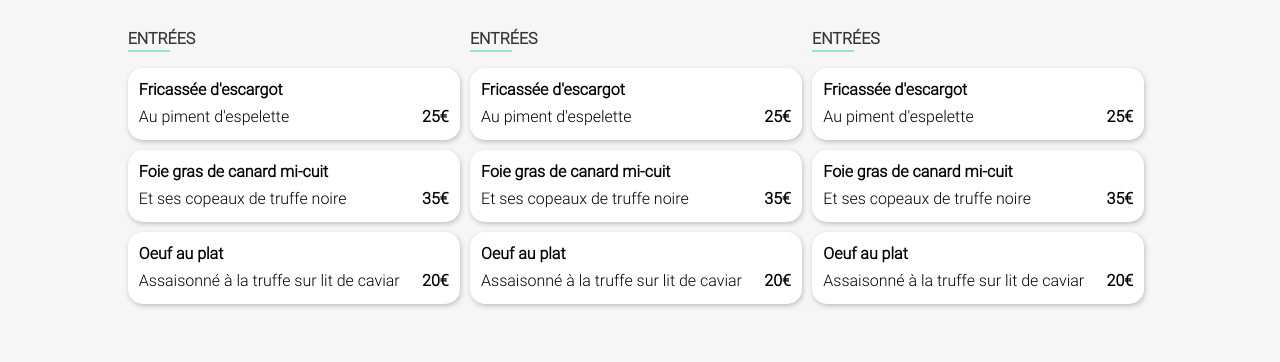
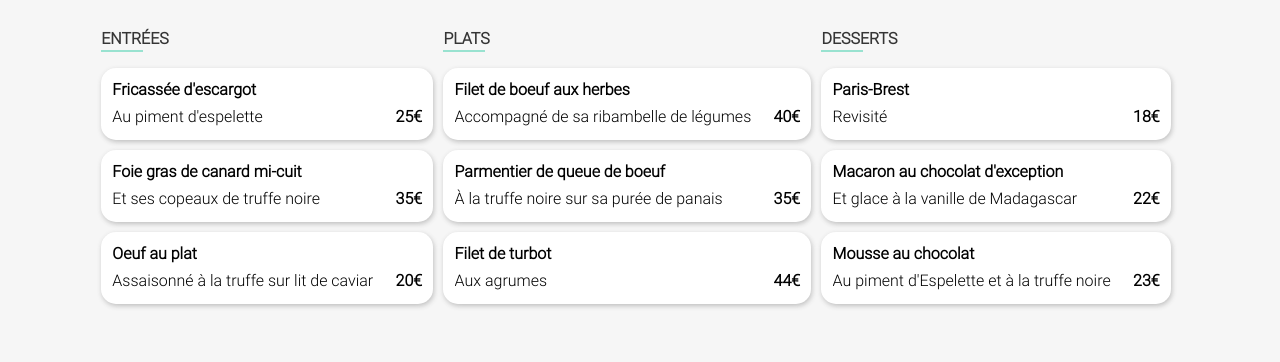
Before and after one commit to thomasbnt/DW_P3_Ohmyfood_OC, a website: page la-palette-du-gout.html in a window 1280 px wide. Shown: the part 417-779 px from the top of the page. Drawn offline with Linux system fonts and the light colour scheme.

```diff
--- a/la-palette-du-gout.html
+++ b/la-palette-du-gout.html
@@ -35,6 +35,11 @@
       </div>
       <a class="navbar__title" href="./">Ohmyfood</a>
     </nav>
+    <div class="loading">
+      <div class="loading_content">
+        <div class="loading_spinner"></div>
+      </div>
+    </div>
     <div class="content">
       <a class="hero_restaurant__header" href="./">
         <img
@@ -90,36 +95,36 @@
           </section>
 
           <section class="restaurant__section">
-            <h2>Entrées</h2>
+            <h2>Plats</h2>
             <hr />
 
             <div class="restaurant__card_group">
-              <div class="restaurant__card anim_show-1">
+              <div class="restaurant__card anim_show-4">
                 <section class="restaurant__card_info">
-                  <h3>Fricassée d'escargot</h3>
-                  <p>Au piment d'espelette</p>
+                  <h3>Filet de boeuf aux herbes</h3>
+                  <p>Accompagné de sa ribambelle de légumes</p>
                 </section>
-                <p class="restaurant__card_price">25€</p>
+                <p class="restaurant__card_price">40€</p>
                 <div class="restaurant__card_check">
                   <div class="rounded"><i class="fa fa-check"></i></div>
                 </div>
               </div>
-              <div class="restaurant__card anim_show-2">
+              <div class="restaurant__card anim_show-5">
                 <section class="restaurant__card_info">
-                  <h3>Foie gras de canard mi-cuit</h3>
-                  <p>Et ses copeaux de truffe noire</p>
+                  <h3>Parmentier de queue de boeuf</h3>
+                  <p>À la truffe noire sur sa purée de panais</p>
                 </section>
                 <p class="restaurant__card_price">35€</p>
                 <div class="restaurant__card_check">
                   <div class="rounded"><i class="fa fa-check"></i></div>
                 </div>
               </div>
-              <div class="restaurant__card anim_show-3">
+              <div class="restaurant__card anim_show-6">
                 <section class="restaurant__card_info">
-                  <h3>Oeuf au plat</h3>
-                  <p>Assaisonné à la truffe sur lit de caviar</p>
+                  <h3>Filet de turbot</h3>
+                  <p>Aux agrumes</p>
                 </section>
-                <p class="restaurant__card_price">20€</p>
+                <p class="restaurant__card_price">44€</p>
                 <div class="restaurant__card_check">
                   <div class="rounded"><i class="fa fa-check"></i></div>
                 </div>
@@ -127,36 +132,36 @@
             </div>
           </section>
           <section class="restaurant__section">
-            <h2>Entrées</h2>
+            <h2>Desserts</h2>
             <hr />
 
             <div class="restaurant__card_group">
-              <div class="restaurant__card anim_show-1">
+              <div class="restaurant__card anim_show-7">
                 <section class="restaurant__card_info">
-                  <h3>Fricassée d'escargot</h3>
-                  <p>Au piment d'espelette</p>
+                  <h3>Paris-Brest</h3>
+                  <p>Revisité</p>
                 </section>
-                <p class="restaurant__card_price">25€</p>
+                <p class="restaurant__card_price">18€</p>
                 <div class="restaurant__card_check">
                   <div class="rounded"><i class="fa fa-check"></i></div>
                 </div>
               </div>
-              <div class="restaurant__card anim_show-2">
+              <div class="restaurant__card anim_show-8">
                 <section class="restaurant__card_info">
-                  <h3>Foie gras de canard mi-cuit</h3>
-                  <p>Et ses copeaux de truffe noire</p>
+                  <h3>Macaron au chocolat d'exception</h3>
+                  <p>Et glace à la vanille de Madagascar</p>
                 </section>
-                <p class="restaurant__card_price">35€</p>
+                <p class="restaurant__card_price">22€</p>
                 <div class="restaurant__card_check">
                   <div class="rounded"><i class="fa fa-check"></i></div>
                 </div>
               </div>
-              <div class="restaurant__card anim_show-3">
+              <div class="restaurant__card anim_show-9">
                 <section class="restaurant__card_info">
-                  <h3>Oeuf au plat</h3>
-                  <p>Assaisonné à la truffe sur lit de caviar</p>
+                  <h3>Mousse au chocolat</h3>
+                  <p>Au piment d'Espelette et à la truffe noire</p>
                 </section>
-                <p class="restaurant__card_price">20€</p>
+                <p class="restaurant__card_price">23€</p>
                 <div class="restaurant__card_check">
                   <div class="rounded"><i class="fa fa-check"></i></div>
                 </div>
```
